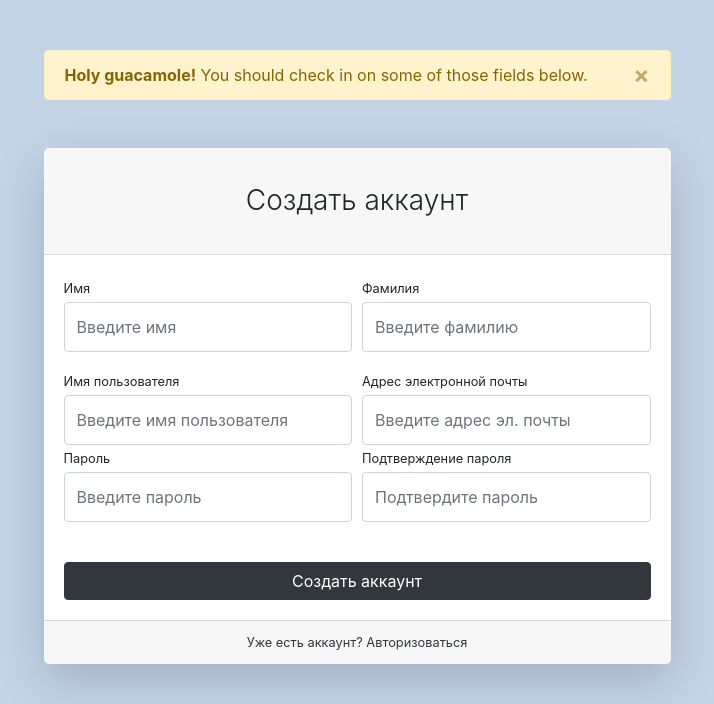
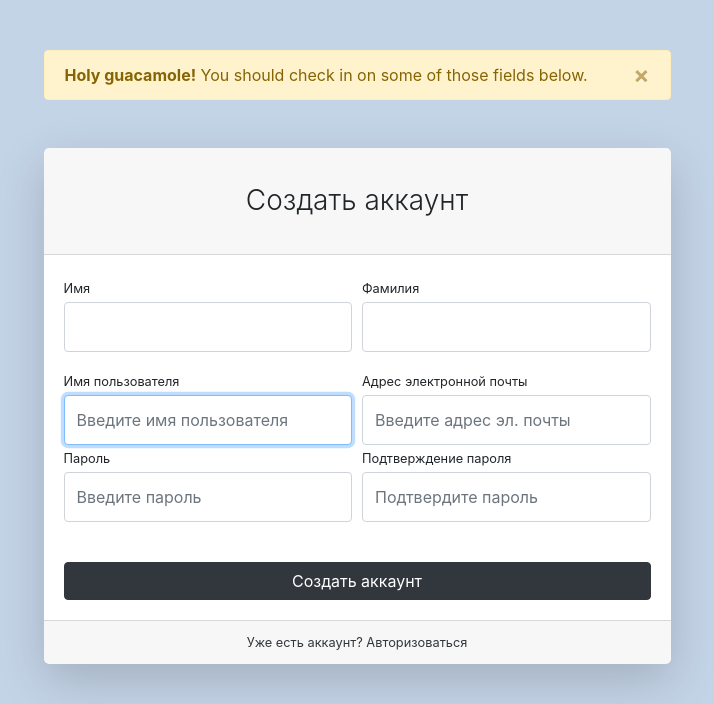
Before and after one commit to eds2109/store-django, a Django app: page /users/register/ in a window 1280 px wide. Shown: the top 704 px of the page, without its empty margins (283-997 px from the left). Run offline with Django 3.2, Linux system fonts and the light colour scheme; some libraries are stand-ins or nearby versions.

Commit message:
add UserRegistrationForm form

```diff
--- a/users/forms.py
+++ b/users/forms.py
@@ -1,5 +1,5 @@
 from django import forms
-from django.contrib.auth.forms import AuthenticationForm
+from django.contrib.auth.forms import AuthenticationForm, UserCreationForm
 
 from users.models import User
 
@@ -17,3 +17,21 @@ class UserLoginForm(AuthenticationForm):
         super(UserLoginForm, self).__init__(*args, **kwargs)
         for field_name, filed in self.fields.items():
             filed.widget.attrs['class'] = 'form-control py-4'
+
+
+class UserRegistrationForm(UserCreationForm):
+    first_name = forms.CharField(widget=forms.TextInput(attrs={'plceholder': 'Введите имя'}))
+    last_name = forms.CharField(widget=forms.TextInput(attrs={'plceholder': 'Введите фамилию'}))
+    username = forms.CharField(widget=forms.TextInput(attrs={'placeholder': 'Введите имя пользователя'}))
+    email = forms.CharField(widget=forms.EmailInput(attrs={'placeholder': 'Введите адрес эл. почты'}))
+    password1 = forms.CharField(widget=forms.PasswordInput(attrs={'placeholder' : 'Введите пароль'}))
+    password2 = forms.CharField(widget=forms.PasswordInput(attrs={'placeholder' : 'Подтвердите пароль'}))
+
+    class Meta:
+        model = User
+        fields = ('first_name', 'last_name', 'username', 'email', 'password1', 'password2')
+
+    def __init__(self, *args, **kwargs):
+        super(UserRegistrationForm, self).__init__(*args, **kwargs)
+        for field_name, filed in self.fields.items():
+            filed.widget.attrs['class'] = 'form-control py-4'
--- a/users/templates/users/register.html
+++ b/users/templates/users/register.html
@@ -14,52 +14,45 @@
             <div class="card-header"><h3 class="text-center font-weight-light my-4">Создать аккаунт</h3>
             </div>
             <div class="card-body">
-                <form>
+                <form action="{% url 'users:register' %}" method="post">
+                    {% csrf_token %}
                     <div class="form-row">
                         <div class="col-md-6">
                             <div class="form-group">
-                                <label class="small mb-1" for="inputFirstName">Имя</label>
-                                <input class="form-control py-4" id="inputFirstName" type="text"
-                                       placeholder="Введите имя"/>
+                                <label class="small mb-1" for="{{ form.first_name.id_for_label }}">Имя</label>
+                                {{ form.first_name }}
                             </div>
                         </div>
                         <div class="col-md-6">
                             <div class="form-group">
-                                <label class="small mb-1" for="inputLastName">Фамилия</label>
-                                <input class="form-control py-4" id="inputLastName" type="text"
-                                       placeholder="Введите фамилию"/>
+                                <label class="small mb-1" for="{{ form.last_name.id_for_label }}">Фамилия</label>
+                                {{ form.last_name }}
                             </div>
                         </div>
                     </div>
                     <div class="form-row">
                         <div class="col-md-6">
-                            <label class="small mb-1" for="inputUsername">Имя пользователя</label>
-                            <input class="form-control py-4" id="inputUsername" type="text"
-                                   aria-describedby="usernameHelp"
-                                   placeholder="Введите имя пользователя"/>
+                            <label class="small mb-1" for="{{ form.username.id_for_label }}">Имя пользователя</label>
+                            {{ form.username }}
                         </div>
                         <div class="col-md-6">
-                            <label class="small mb-1" for="inputEmailAddress">Адрес электронной
+                            <label class="small mb-1" for="{{ form.email.id_for_label }}">Адрес электронной
                                 почты</label>
-                            <input class="form-control py-4" id="inputEmailAddress" type="email"
-                                   aria-describedby="emailHelp"
-                                   placeholder="Введите адрес эл. почты"/>
+                            {{ form.email }}
                         </div>
                     </div>
                     <div class="form-row">
                         <div class="col-md-6">
                             <div class="form-group">
-                                <label class="small mb-1" for="inputPassword">Пароль</label>
-                                <input class="form-control py-4" id="inputPassword" type="password"
-                                       placeholder="Введите пароль"/>
+                                <label class="small mb-1" for="{{ form.password1.id_for_label }}">Пароль</label>
+                                {{ form.password1 }}
                             </div>
                         </div>
                         <div class="col-md-6">
                             <div class="form-group">
-                                <label class="small mb-1" for="inputConfirmPassword">Подтверждение
+                                <label class="small mb-1" for="{{ form.password2.id_for_label }}">Подтверждение
                                     пароля</label>
-                                <input class="form-control py-4" id="inputConfirmPassword"
-                                       type="password" placeholder="Подтвердите пароль"/>
+                                {{ form.password2 }}
                             </div>
                         </div>
                     </div>
--- a/users/views.py
+++ b/users/views.py
@@ -2,7 +2,7 @@ from django.shortcuts import render, HttpResponseRedirect
 from django.urls import reverse
 from django.contrib import auth
 
-from users.forms import UserLoginForm
+from users.forms import UserLoginForm, UserRegistrationForm
 
 def login(request):
     if request.method == 'POST':
@@ -21,4 +21,14 @@ def login(request):
 
 
 def register(request):
-    return render(request, 'users/register.html')
+    if request.method == 'POST' :
+        form = UserRegistrationForm(data=request.POST)
+        if form.is_valid():
+            form.save()
+            return HttpResponseRedirect(reverse('users:login'))
+        else:
+            print(form.errors)
+    else:
+        form = UserRegistrationForm()
+    context = {'form': form}
+    return render(request, 'users/register.html', context)
```
